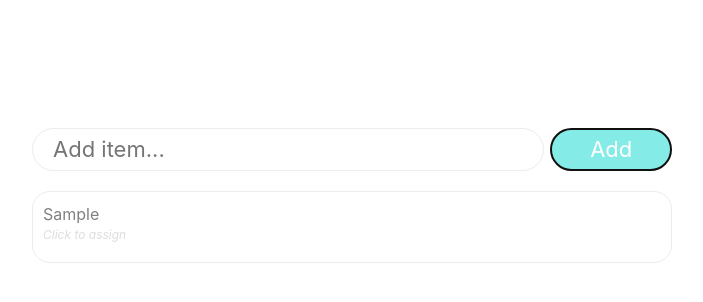
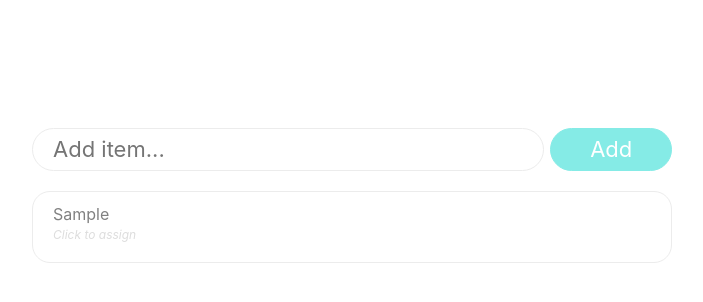
Before and after one commit to leonidasdeimantas/travel-items-ui, a React (Create React App) app: page / in a window 1280 px wide. Both pictures are taken after typing "Sample" into the empty fields and a click on the button "Add". Shown: the top 302 px of the page, without its empty margins (288-991 px from the left). Built offline with nearby package versions, Linux system fonts and the light colour scheme.

Commit message:
more ui improvements

```diff
--- a/src/App.css
+++ b/src/App.css
@@ -88,6 +88,16 @@ body {
   /*margin-right: 1%;*/
   font-size: var(--entry_font_size);
   color: white;
+  opacity: 1;
+  transition: 0.2s;
+}
+
+.InputBtnEntry:focus {
+  outline: none;
+}
+
+.InputBtnEntry:hover {
+  opacity: 0.7;
 }
 
 .AsigneeBox {
@@ -121,12 +131,24 @@ body {
   /*margin-right: 1%;*/
   font-size: var(--medium_font_size);
   color: white;
+  opacity: 1;
+  transition: 0.2s;
+}
+
+.AsigneeBtn:focus {
+  outline: none;
+}
+
+.AsigneeBtn:hover {
+  opacity: 0.7;
 }
 
 .ItemEntry {
   margin: 5px 0px 5px 0px;
   padding-bottom: 3px;
-  padding-left: 10px;
+  padding-left: 20px;
+  padding-right: 20px;
+  transition: 0.4s;
 }
 
 .ItemEntryText {
--- a/src/components/Item.js
+++ b/src/components/Item.js
@@ -49,10 +49,7 @@ class Item extends React.Component  {
       <div
         className="ItemEntry"
         onMouseOver={() => this.props.handleHover(this.props.item.id)}
-        onMouseLeave={() => {
-          this.props.handleHover(-1)
-          if (!this.state.typing) this.props.handleClick(-1)
-        }}
+        onMouseLeave={() => this.props.handleHover(-1)}
       >
 
         {/* Item text and checkbox */}
```
